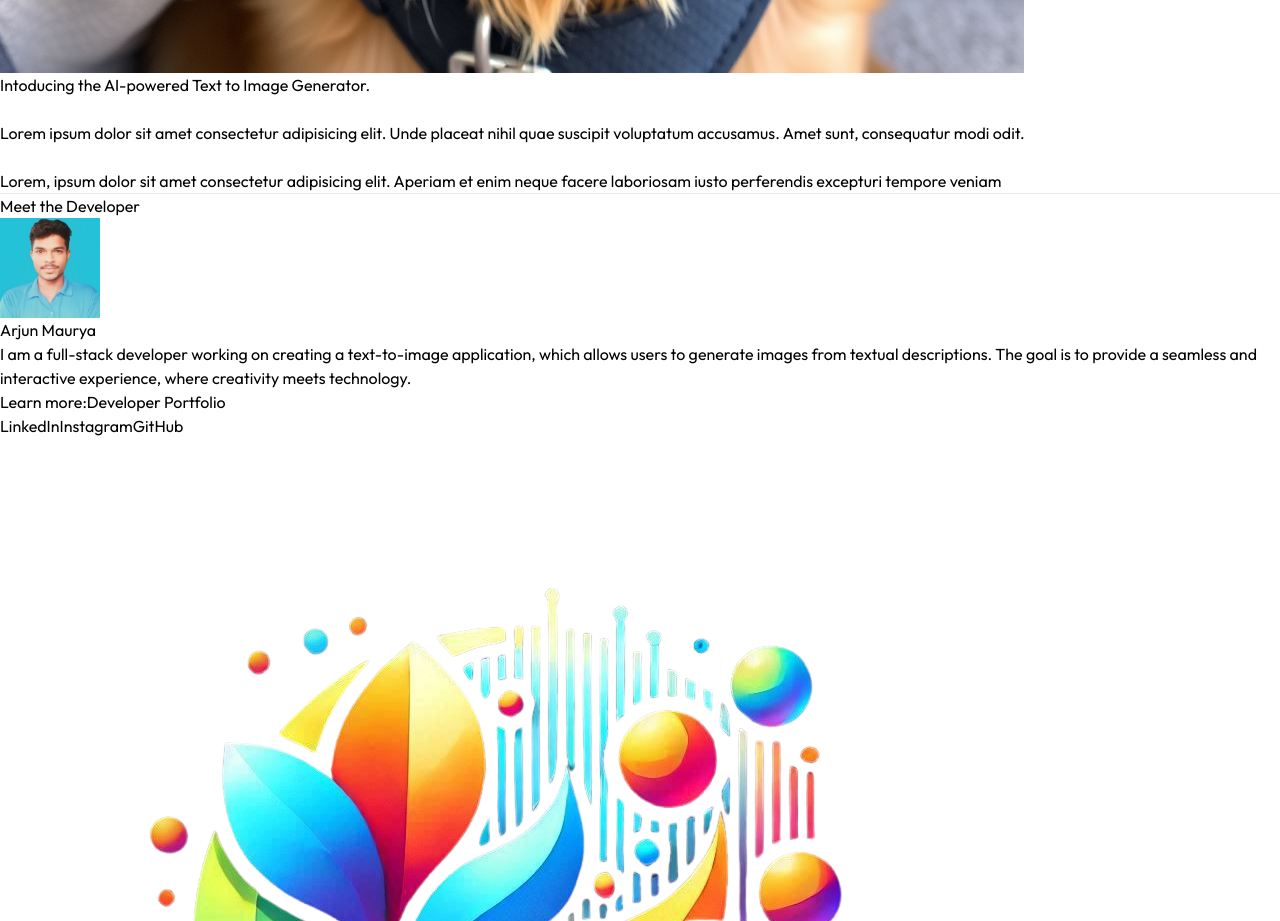
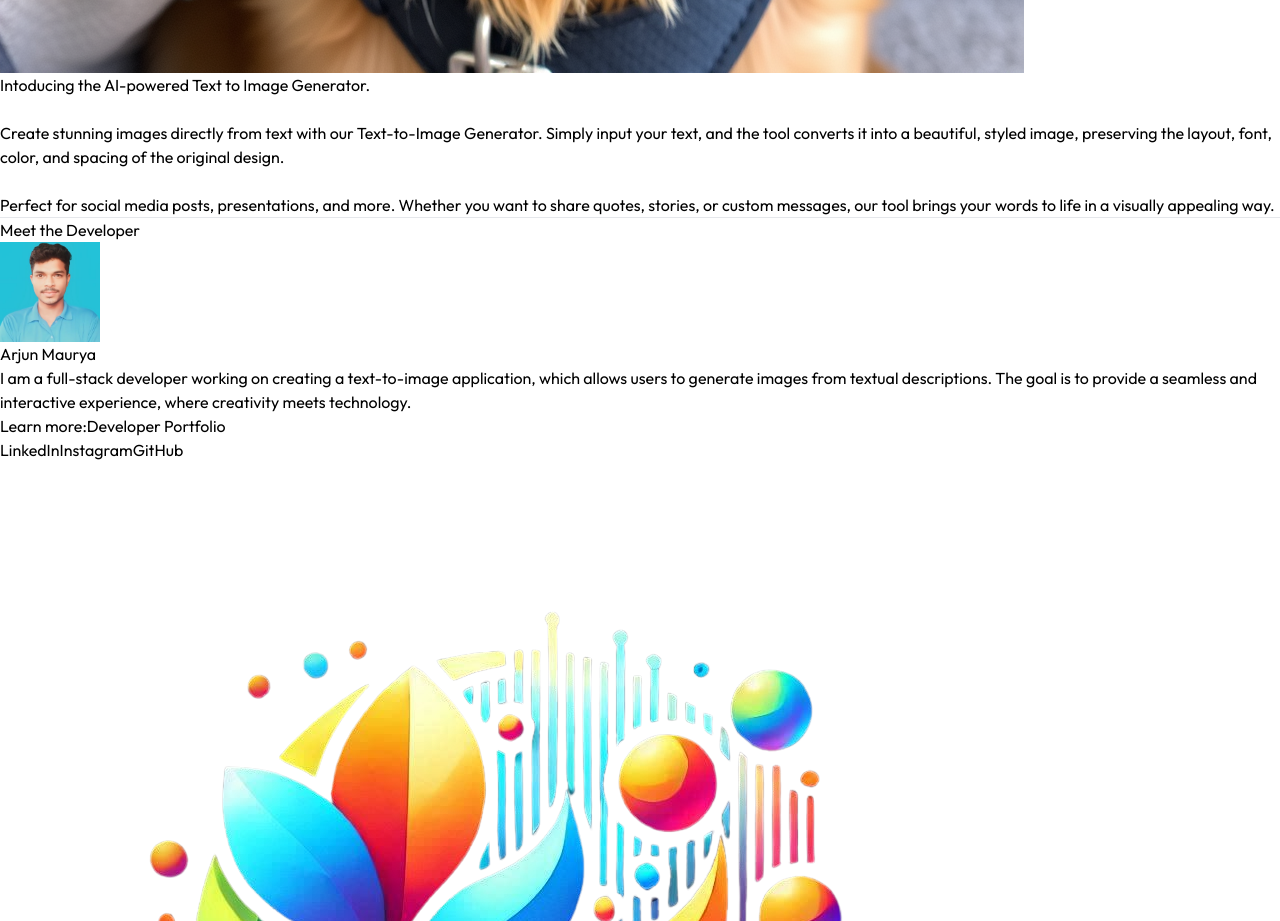
Before and after one commit to arjun-901/text-to-image, a React (Vite) app in the folder clint/: page / in a window 1280 px wide. Shown: the part 8840-9761 px from the top of the page. Built offline with nearby package versions, Linux system fonts and the light colour scheme; no server answers.

Commit message:
added description  about section

```diff
--- a/clint/src/components/Description.jsx
+++ b/clint/src/components/Description.jsx
@@ -14,9 +14,9 @@ const Description = () => {
             <div className='text-center'>
                 <h2 className='text-3xl font-medium max-w-lg'>Intoducing the AI-powered Text to Image Generator.</h2><br />
                 <h2>
-                    <p className='text-gray-800'>Lorem ipsum dolor sit amet consectetur adipisicing elit. Unde placeat nihil quae suscipit voluptatum accusamus. Amet sunt, consequatur modi odit.</p>
+                    <p className='text-gray-800'>Create stunning images directly from text with our Text-to-Image Generator. Simply input your text, and the tool converts it into a beautiful, styled image, preserving the layout, font, color, and spacing of the original design. </p>
                     <br />
-                    <p className='text-gray-800'>Lorem, ipsum dolor sit amet consectetur adipisicing elit. Aperiam et enim neque facere laboriosam iusto perferendis excepturi tempore veniam </p>
+                    <p className='text-gray-800'>Perfect for social media posts, presentations, and more. Whether you want to share quotes, stories, or custom messages, our tool brings your words to life in a visually appealing way.</p>
                 </h2>
             </div>
         </div>
```
